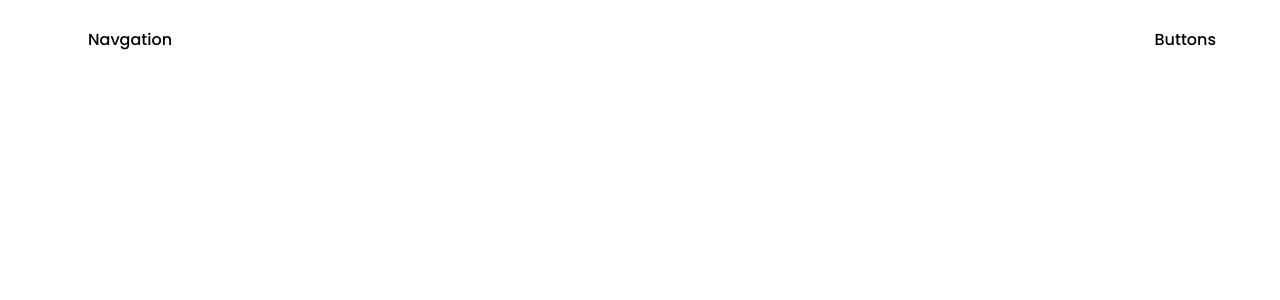
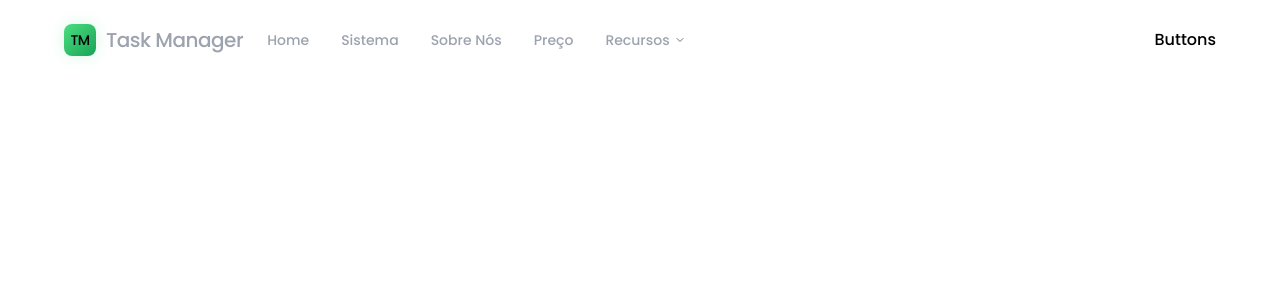
Before and after one commit to Next-Solve-Studio/taskmanager-page, a Next.js app: page / in a window 1280 px wide. Shown: the top 300 px of the page. Built offline with nearby package versions, Linux system fonts and the light colour scheme.

Commit message:
Criação do Navigation do Header
Criei o Navigation, porém pode ocorrer ajustes futuramente em sua estilização e direção de rotas e links

```diff
--- a/package.json
+++ b/package.json
@@ -10,9 +10,13 @@
     "format": "biome format --write"
   },
   "dependencies": {
+    "aos": "^2.3.4",
     "next": "16.2.6",
     "react": "19.2.4",
-    "react-dom": "19.2.4"
+    "react-dom": "19.2.4",
+    "react-icons": "^5.6.0",
+    "swiper": "^12.1.4",
+    "typewriter-effect": "^2.22.0"
   },
   "devDependencies": {
     "@biomejs/biome": "2.2.0",
--- /dev/null
+++ b/src/components/home/HomeMain.tsx
@@ -0,0 +1,9 @@
+
+
+export default function HomeMain() {
+    return (
+        <main className='w-full h-full flex flex-col overflow-hidden'>
+
+        </main>
+    )
+}
--- a/src/components/layout/header/sections/Logo.tsx
+++ b/src/components/layout/header/sections/Logo.tsx
@@ -1,10 +1,20 @@
+"use client"
 import Link from "next/link"
-// import Image from "next/image"   --- Criar Logo para substituir o titulo.
+// import Image from "next/image" // Criar Logo para substituir o titulo.
 
 export default function Logo() {
     return (
-        <section className="">
+        <div className="flex items-center">
+            <Link href="/" className="group flex items-center gap-2.5 font-bold text-xl tracking-tight select-none transition-opacity hover:opacity-90">
 
-        </section>
+                <div className="flex items-center justify-center w-8 h-8 rounded-lg bg-linear-to-br from-(--color-green) to-(--color-green-700) shadow-[0_0_15px_rgba(74,222,128,0.2)]">
+                    <span className="text-black text-sm font-black tracking-tighter">TM</span>
+                </div>
+
+                <h1 className="text-(--text-primary) transition-colors duration-300">
+                    <span className="text-(--text-secondary) font-normal group-hover:text-(--color-green)] transition-colors duration-300">Task Manager</span>
+                </h1>
+            </Link>
+        </div>
     )
 }
--- a/src/components/layout/header/sections/Navgation.tsx
+++ b/src/components/layout/header/sections/Navgation.tsx
@@ -1,7 +1,62 @@
-
+"use client"
+import Link from "next/link";
+import { FiChevronDown } from "react-icons/fi";
 
 export default function Navgation() {
+    type DropItem = {
+        id: number;
+        label: string;
+        href: string;
+    }
+
+    type ItemType = {
+        id: number;
+        label: string;
+        href: string;
+        drop?: DropItem[];
+    }
+
+    const links: ItemType[] = [
+        { id: 1, label: 'Home', href: '/' },
+        { id: 2, label: 'Sistema', href: '#about' },
+        { id: 3, label: 'Sobre Nós', href: '#projects' },
+        { id: 4, label: 'Preço', href: '#skills' },
+        {
+            id: 5, label: 'Recursos', href: '#trajectory', drop:
+                [
+                    { id: 1, label: 'Sobre nossa Empresa', href: '/About' },
+                    { id: 2, label: 'Politica de Privacidade', href: '/Politics' },
+                    { id: 3, label: 'Orçamento', href: '/budget' },
+                ]
+        },
+    ];
+
     return (
-        <div>Navgation</div>
+        <nav className="flex items-center">
+            <ul className="flex items-center gap-8">
+                {links.map((item) => (
+                    <li key={item.id} className="relative group flex items-center h-20">
+                        <Link href={item.href} className="flex items-center gap-1 text-sm font-medium text-(--text-secondary) hover:text-(--text-primary) transition-colors duration-200 py-2">
+                            {item.label}
+                            {item.drop && (
+                                <FiChevronDown className="text-xs text-(--text-muted) group-hover:text-(--text-primary) group-hover:rotate-180 transition-transform duration-300" />
+                            )}
+                        </Link>
+
+                        {item.drop && (
+                            <ul className="absolute top-19 left-0 min-w-60 p-1.5 rounded-xl bg-(--bg-card) border border-(--border-main2) shadow-2xl backdrop-blur-xl opacity-0 invisible translate-y-2 group-hover:opacity-100 group-hover:visible group-hover:translate-y-0 transition-all duration-300 z-50">
+                                {item.drop.map((dropItem) => (
+                                    <li key={dropItem.id}>
+                                        <Link href={dropItem.href} className="block px-4 py-2.5 text-xs font-medium text-(--text-secondary) hover:text-(--text-primary) hover:bg-(--bg-surface) rounded-lg whitespace-nowrap transition-all duration-200">
+                                            {dropItem.label}
+                                        </Link>
+                                    </li>
+                                ))}
+                            </ul>
+                        )}
+                    </li>
+                ))}
+            </ul>
+        </nav>
     )
 }
```
Also changed, not shown: 1 other file (tests, documents, lock files or other folders).
